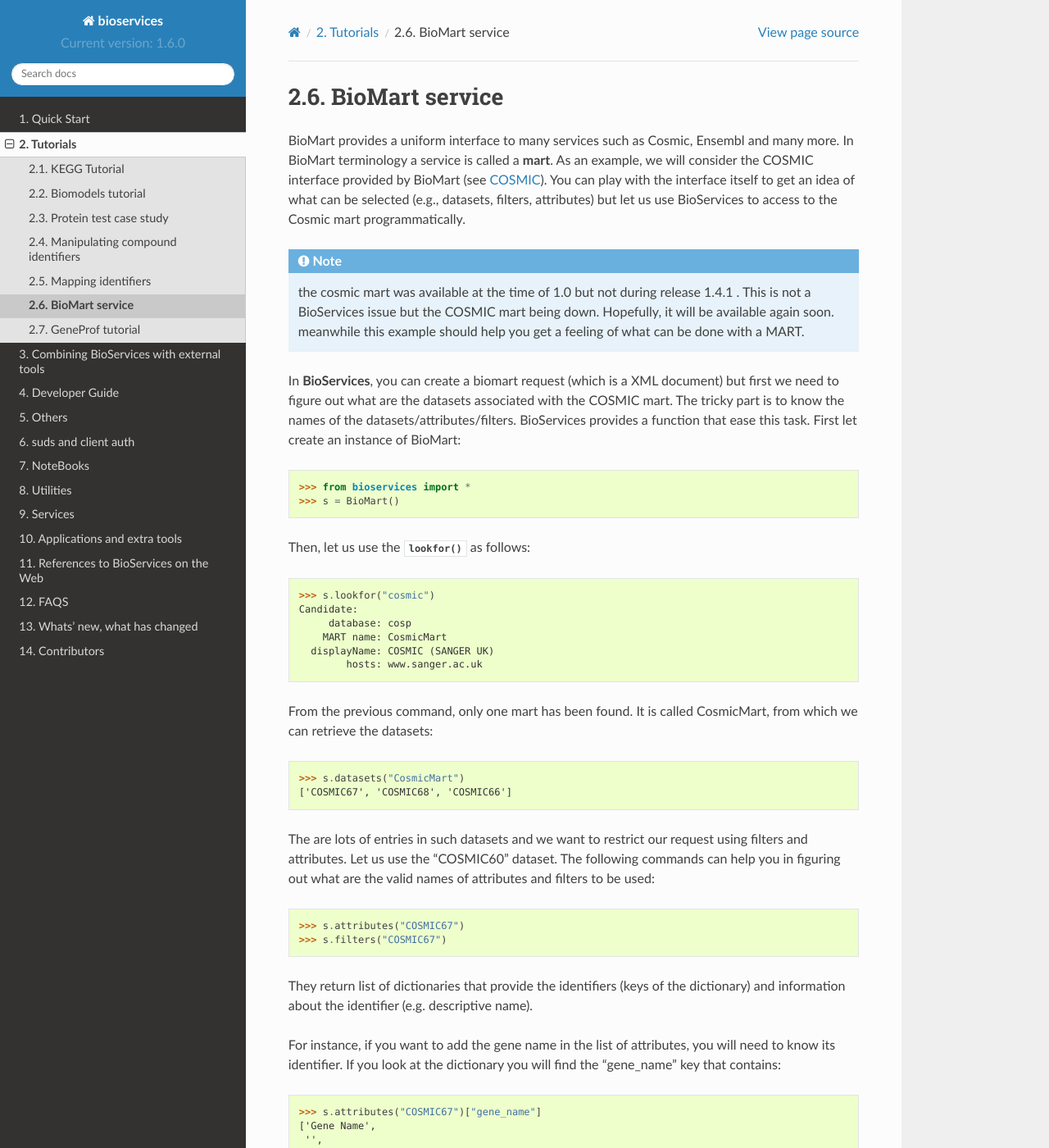
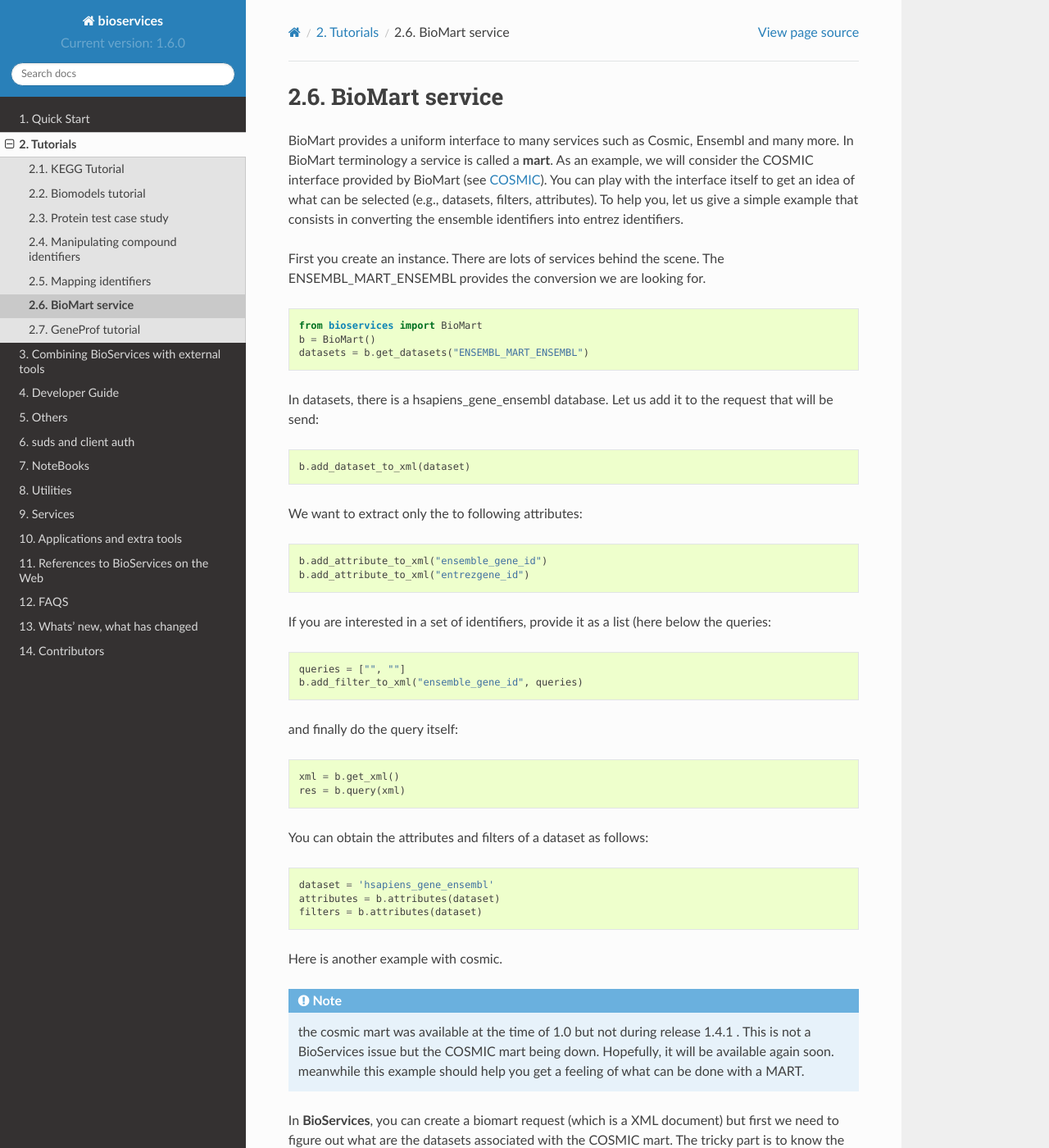
Before and after one commit to cokelaer/bioservices, a Sphinx documentation site: the page built from doc/biomart.rst, in a window 1280 px wide and 1400 px high. Shown: the whole window at 82% size. Built offline with Sphinx 7.4.7 and the Read the Docs theme 2.0.0, drawn with Linux system fonts in a browser that asks for light colours; formulas are drawn with MathJax 3; pages that are not in the unit, such as notebooks, are missing from menus.

Commit message:
Fix change in ENA API and fix biomart test

```diff
--- a/doc/biomart.rst
+++ b/doc/biomart.rst
@@ -6,8 +6,46 @@ and many more. In BioMart terminology a service is called a **mart**. As an
 example, we will consider the COSMIC interface provided by
 BioMart (see `COSMIC <http://cancer.sanger.ac.uk/biomart/martview/>`_). You
 can play with the interface itself to get an idea of what can be selected (e.g.,
-datasets, filters, attributes) but let us use BioServices to access to the
-Cosmic mart programmatically.
+datasets, filters, attributes). To help you, let us give a simple example that
+consists in converting the ensemble identifiers into entrez identifiers.
+
+First you create an instance. There are lots of services behind the scene. The
+ENSEMBL_MART_ENSEMBL provides the conversion we are looking for.
+::
+
+
+    from bioservices import BioMart
+    b = BioMart()
+    datasets = b.get_datasets("ENSEMBL_MART_ENSEMBL")
+
+In datasets, there is a hsapiens_gene_ensembl database. Let us add it to the
+request that will be send::
+
+    b.add_dataset_to_xml(dataset)
+
+We want to extract only the to following attributes::
+
+    b.add_attribute_to_xml("ensemble_gene_id")
+    b.add_attribute_to_xml("entrezgene_id")
+
+If you are interested in a set of identifiers, provide it as a list (here below
+the queries::
+
+    queries = ["", ""]
+    b.add_filter_to_xml("ensemble_gene_id", queries)
+
+and finally do the query itself::
+
+    xml = b.get_xml()
+    res = b.query(xml)
+
+You can obtain the attributes and filters of a dataset as follows::
+
+    dataset = 'hsapiens_gene_ensembl'
+    attributes = b.attributes(dataset)
+    filters = b.attributes(dataset)
+
+Here is another example with cosmic.
 
 .. note:: the cosmic mart was available at the time of 1.0 but not during
     release 1.4.1 . This is not a BioServices issue but the COSMIC mart being
--- a/requirements-dev.txt
+++ b/requirements-dev.txt
@@ -5,6 +5,7 @@ pytest-cov
 pytest-xdist
 pytest-timeout
 pytest-runner
+flaky
 sphinx
 sphinx_rtd_theme
 sphinx-gallery
--- a/setup.cfg
+++ b/setup.cfg
@@ -11,4 +11,4 @@ test=pytest
 
 [tool:pytest]
 # do not use --cov because it interfers with travis command
-addopts= --durations=10 --verbose  -n 1 --cov bioservices --cov-report term-missing
+addopts= --durations=10 --verbose  -n 2 --cov bioservices --cov-report term-missing
```
Also changed, not shown: README.rst (+6 -2 lines), .travis.yml, 4 other files.
